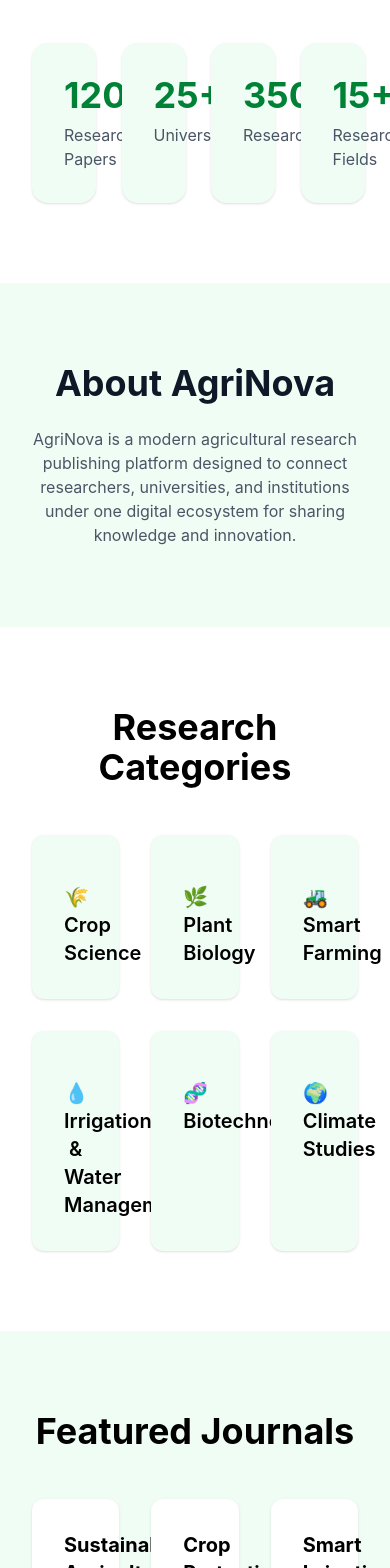
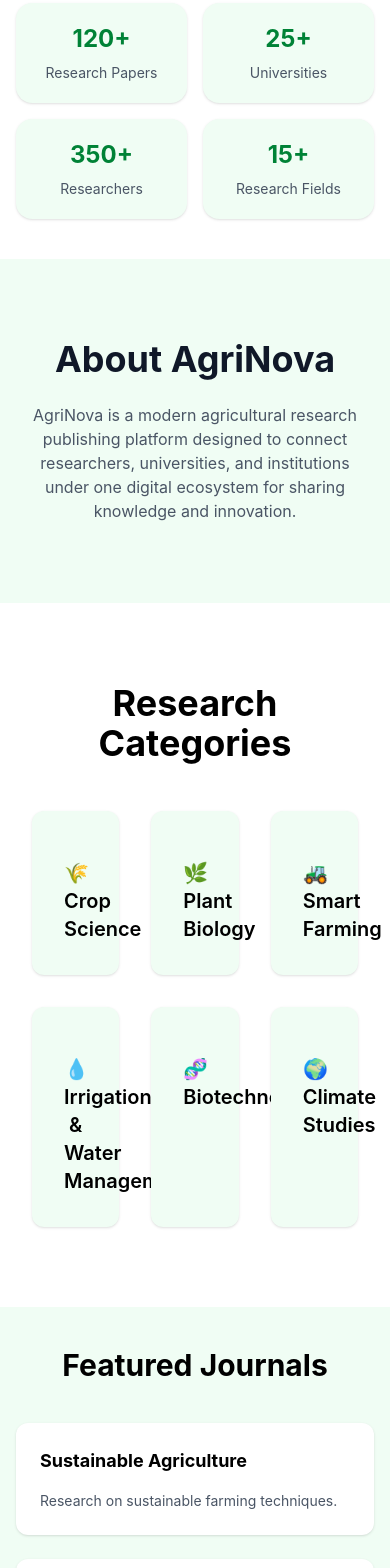
Before and after one commit to sharadinakar/agri-journal, a React (Vite) app: page / in a window 390 px wide. Shown: the part 1180-2748 px from the top of the page. Built offline with nearby package versions, Linux system fonts and the light colour scheme.

Commit message:
improved all the sections of the web to get good view for mobile version

```diff
--- a/src/components/Footer.jsx
+++ b/src/components/Footer.jsx
@@ -1,18 +1,18 @@
 function Footer() {
   return (
-    <footer className="bg-green-800 text-white py-10">
+    <footer className="bg-green-800 text-white py-8 md:py-10">
 
-      <div className="max-w-7xl mx-auto px-8 text-center">
+      <div className="max-w-7xl mx-auto px-4 md:px-8 text-center">
 
-        <h2 className="text-2xl font-bold">
+        <h2 className="text-xl md:text-2xl font-bold">
           AgriNova
         </h2>
 
-        <p className="mt-4">
+        <p className="mt-3 md:mt-4 text-sm md:text-base">
           Advancing Agricultural Research Through Innovation.
         </p>
 
-        <p className="mt-6 text-green-200">
+        <p className="mt-5 md:mt-6 text-sm md:text-base text-green-200">
           © 2026 AgriNova. All Rights Reserved.
         </p>
 
--- a/src/components/Journals.jsx
+++ b/src/components/Journals.jsx
@@ -1,41 +1,41 @@
 function Journals() {
   return (
-    <section className="py-20 bg-green-50">
+    <section className="py-10 md:py-20 bg-green-50">
 
-      <div className="max-w-7xl mx-auto px-8">
+      <div className="max-w-7xl mx-auto px-4 md:px-8">
 
-        <h2 className="text-4xl font-bold text-center">
+        <h2 className="text-3xl md:text-4xl font-bold text-center">
           Featured Journals
         </h2>
 
-        <div className="grid grid-cols-3 gap-8 mt-12">
+        <div className="grid grid-cols-1 md:grid-cols-3 gap-6 md:gap-8 mt-10 md:mt-12">
 
-          <div className="bg-white p-8 rounded-xl shadow">
-            <h3 className="text-xl font-bold">
+          <div className="bg-white p-6 md:p-8 rounded-xl shadow">
+            <h3 className="text-lg md:text-xl font-bold">
               Sustainable Agriculture
             </h3>
 
-            <p className="mt-4 text-gray-600">
+            <p className="mt-4 text-sm md:text-base text-gray-600">
               Research on sustainable farming techniques.
             </p>
           </div>
 
-          <div className="bg-white p-8 rounded-xl shadow">
-            <h3 className="text-xl font-bold">
+          <div className="bg-white p-6 md:p-8 rounded-xl shadow">
+            <h3 className="text-lg md:text-xl font-bold">
               Crop Protection
             </h3>
 
-            <p className="mt-4 text-gray-600">
+            <p className="mt-4 text-sm md:text-base text-gray-600">
               Modern pest and disease management research.
             </p>
           </div>
 
-          <div className="bg-white p-8 rounded-xl shadow">
-            <h3 className="text-xl font-bold">
+          <div className="bg-white p-6 md:p-8 rounded-xl shadow">
+            <h3 className="text-lg md:text-xl font-bold">
               Smart Irrigation
             </h3>
 
-            <p className="mt-4 text-gray-600">
+            <p className="mt-4 text-sm md:text-base text-gray-600">
               AI & IoT based irrigation systems.
             </p>
           </div>
--- a/src/components/Navbar.jsx
+++ b/src/components/Navbar.jsx
@@ -45,9 +45,7 @@ function Navbar() {
             </li>
           </ul>
 
-          <button className="bg-green-700 text-white px-5 py-2 rounded-full hover:bg-green-800 transition">
-            Submit Paper
-          </button>
+
 
         </div>
 
--- a/src/components/Process.jsx
+++ b/src/components/Process.jsx
@@ -1,22 +1,34 @@
 function Process() {
   return (
-    <section className="py-20 bg-white">
+    <section className="py-10 md:py-20 bg-white">
 
-      <div className="max-w-7xl mx-auto px-8 text-center">
+      <div className="max-w-7xl mx-auto px-4 md:px-8 text-center">
 
-        <h2 className="text-4xl font-bold">
+        <h2 className="text-3xl md:text-4xl font-bold">
           Publication Process
         </h2>
 
-        <div className="flex justify-center gap-10 mt-12">
+        <div className="grid grid-cols-2 md:grid-cols-4 gap-6 md:gap-10 mt-10 md:mt-12">
 
-          <div>📄<p className="mt-3">Submit</p></div>
+          <div className="bg-green-50 p-6 rounded-2xl shadow-sm">
+            <div className="text-4xl md:text-5xl">📄</div>
+            <p className="mt-3 text-sm md:text-base">Submit</p>
+          </div>
 
-          <div>🔍<p className="mt-3">Review</p></div>
+          <div className="bg-green-50 p-6 rounded-2xl shadow-sm">
+            <div className="text-4xl md:text-5xl">🔍</div>
+            <p className="mt-3 text-sm md:text-base">Review</p>
+          </div>
 
-          <div>✍<p className="mt-3">Revision</p></div>
+          <div className="bg-green-50 p-6 rounded-2xl shadow-sm">
+            <div className="text-4xl md:text-5xl">✍</div>
+            <p className="mt-3 text-sm md:text-base">Revision</p>
+          </div>
 
-          <div>✅<p className="mt-3">Publish</p></div>
+          <div className="bg-green-50 p-6 rounded-2xl shadow-sm">
+            <div className="text-4xl md:text-5xl">✅</div>
+            <p className="mt-3 text-sm md:text-base">Publish</p>
+          </div>
 
         </div>
 
--- a/src/components/Stats.jsx
+++ b/src/components/Stats.jsx
@@ -1,33 +1,51 @@
 function Stats() {
   return (
-    <section className="bg-white py-20">
-      <div className="max-w-7xl mx-auto px-8">
+    <section className="bg-white py-10 md:py-20">
 
-        <div className="grid grid-cols-4 gap-8">
+      <div className="max-w-7xl mx-auto px-4 md:px-8">
 
-          <div className="bg-green-50 rounded-2xl p-8 text-center shadow-sm">
-            <h2 className="text-4xl font-bold text-green-700">120+</h2>
-            <p className="text-gray-600 mt-2">Research Papers</p>
+        <div className="grid grid-cols-2 md:grid-cols-4 gap-4 md:gap-8">
+
+          <div className="bg-green-50 rounded-2xl p-5 md:p-8 text-center shadow-sm">
+            <h2 className="text-2xl md:text-4xl font-bold text-green-700">
+              120+
+            </h2>
+            <p className="text-sm md:text-base text-gray-600 mt-2">
+              Research Papers
+            </p>
           </div>
 
-          <div className="bg-green-50 rounded-2xl p-8 text-center shadow-sm">
-            <h2 className="text-4xl font-bold text-green-700">25+</h2>
-            <p className="text-gray-600 mt-2">Universities</p>
+          <div className="bg-green-50 rounded-2xl p-5 md:p-8 text-center shadow-sm">
+            <h2 className="text-2xl md:text-4xl font-bold text-green-700">
+              25+
+            </h2>
+            <p className="text-sm md:text-base text-gray-600 mt-2">
+              Universities
+            </p>
           </div>
 
-          <div className="bg-green-50 rounded-2xl p-8 text-center shadow-sm">
-            <h2 className="text-4xl font-bold text-green-700">350+</h2>
-            <p className="text-gray-600 mt-2">Researchers</p>
+          <div className="bg-green-50 rounded-2xl p-5 md:p-8 text-center shadow-sm">
+            <h2 className="text-2xl md:text-4xl font-bold text-green-700">
+              350+
+            </h2>
+            <p className="text-sm md:text-base text-gray-600 mt-2">
+              Researchers
+            </p>
           </div>
 
-          <div className="bg-green-50 rounded-2xl p-8 text-center shadow-sm">
-            <h2 className="text-4xl font-bold text-green-700">15+</h2>
-            <p className="text-gray-600 mt-2">Research Fields</p>
+          <div className="bg-green-50 rounded-2xl p-5 md:p-8 text-center shadow-sm">
+            <h2 className="text-2xl md:text-4xl font-bold text-green-700">
+              15+
+            </h2>
+            <p className="text-sm md:text-base text-gray-600 mt-2">
+              Research Fields
+            </p>
           </div>
 
         </div>
 
       </div>
+
     </section>
   );
 }
```
